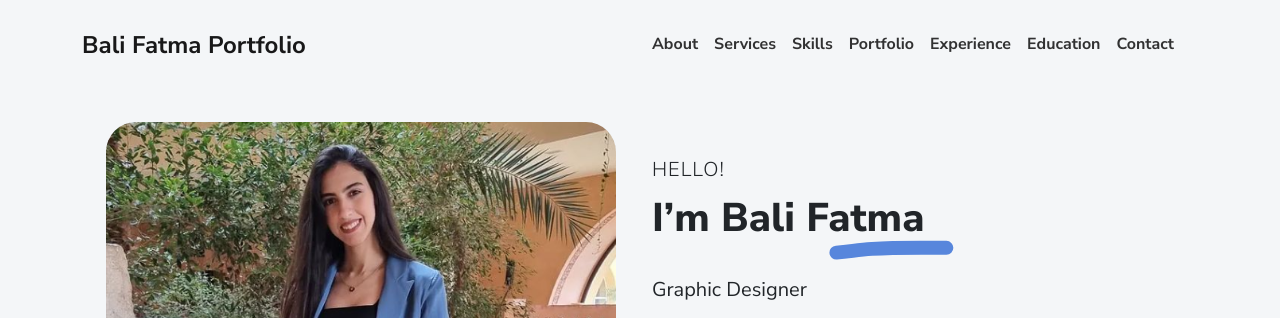
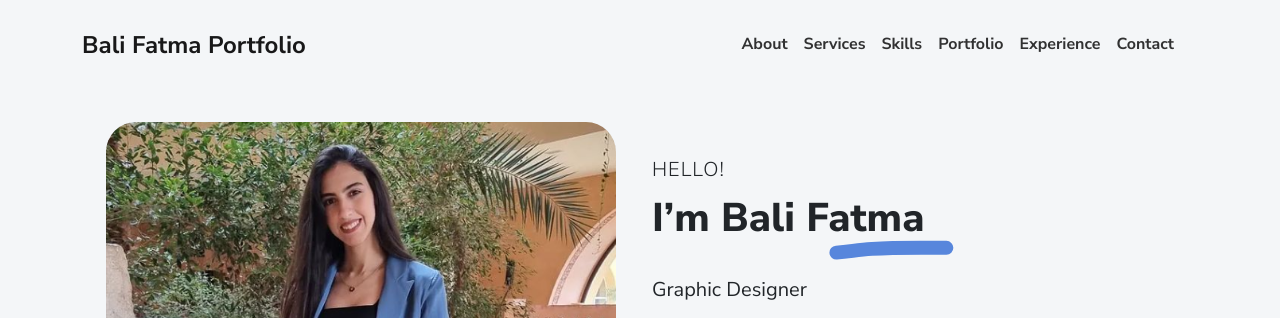
Before and after one commit to yassine-hamdouni/yassine-hamdouni.github.io, a plain HTML site: page index.html in a window 1280 px wide. Shown: the top 318 px of the page. Drawn offline with Linux system fonts and the light colour scheme.

Commit message:
remove education

```diff
--- a/index.html
+++ b/index.html
@@ -42,7 +42,6 @@
               <li class="nav-item"><a class="nav-link" href="#skills">Skills</a></li>
               <li class="nav-item"><a class="nav-link" href="#portfolio">Portfolio</a></li>
               <li class="nav-item"><a class="nav-link" href="#experience">Experience</a></li>
-              <li class="nav-item"><a class="nav-link" href="#education">Education</a></li>
               <li class="nav-item"><a class="nav-link" href="#contact">Contact</a></li>
             </ul>
           </div>
```
